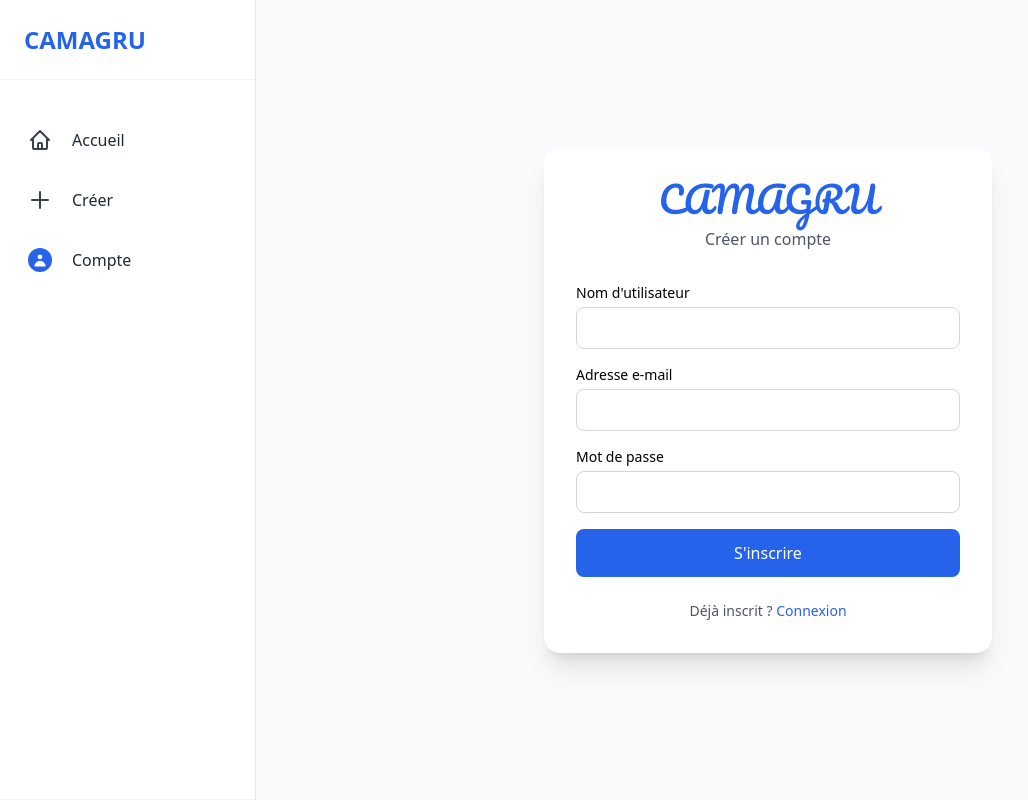
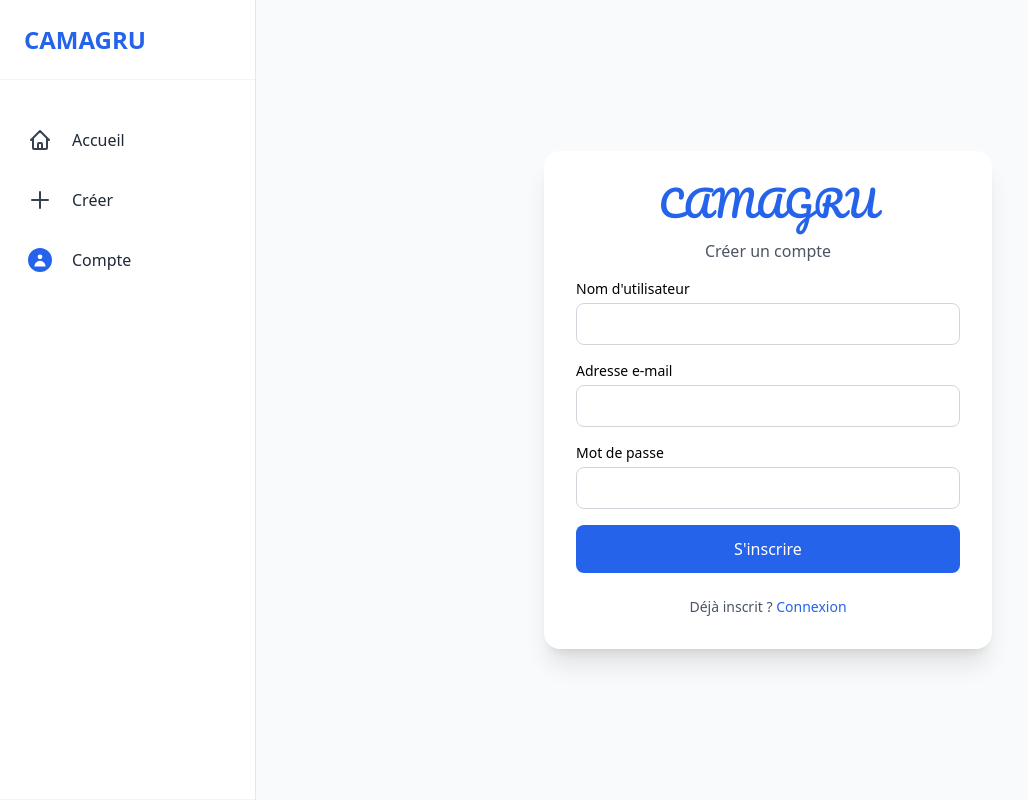
Before and after one commit to justeozan/Camagru, a PHP site: page /user/register in a window 1280 px wide. Shown: the whole page, without its empty margins (0-1028 px from the left). Run offline with PHP 8.4, Linux system fonts and the light colour scheme; some libraries are stand-ins or nearby versions.

Commit message:
fix: adjust margin for registration prompt text for better spacing

```diff
--- a/app/views/register.php
+++ b/app/views/register.php
@@ -12,7 +12,7 @@
             <h1 class="text-4xl font-camagru text-center text-blue-600 mb-2">
                 CAMAGRU
             </h1>
-            <p class="text-center text-gray-600 mb-8">Créer un compte</p>
+            <p class="text-center text-gray-600 my-4">Créer un compte</p>
 
             <form action="/user/registerSubmit" method="POST" class="space-y-4">
                 <div>
```
